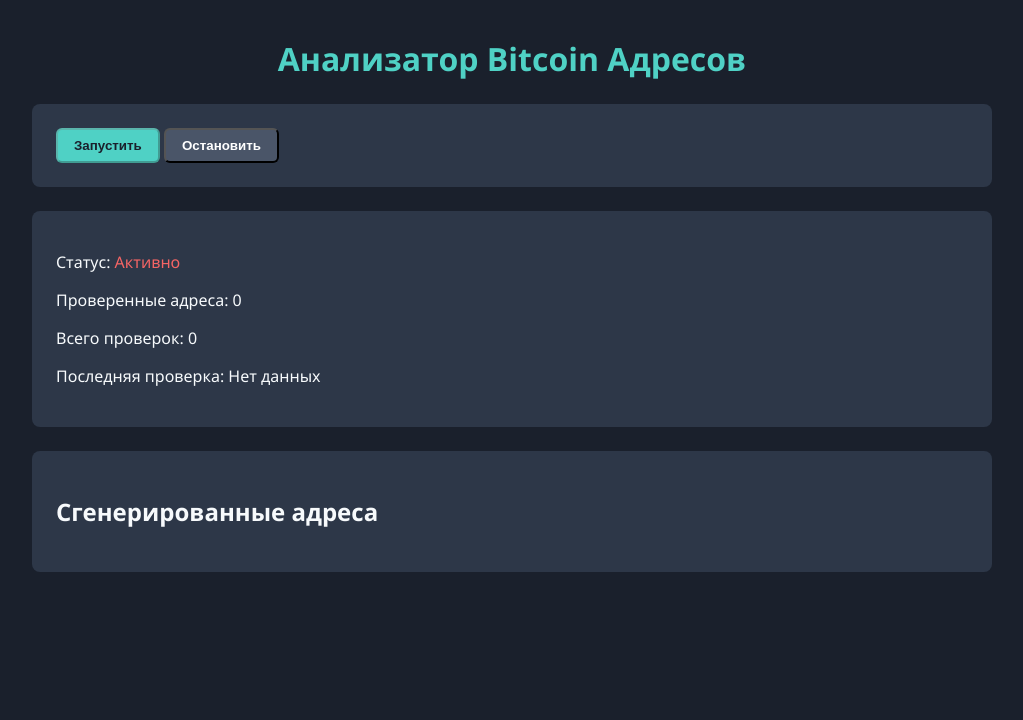
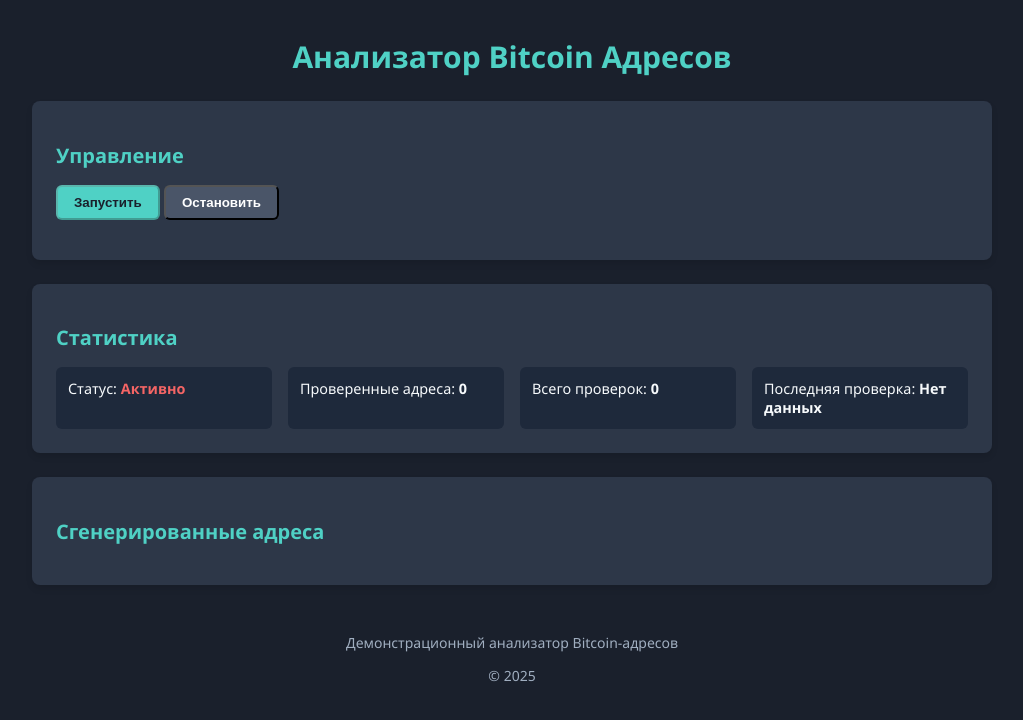
Before and after one commit to bigbrais/bitcoin-analyzer, a plain HTML site: page static/index.html in a window 1280 px wide. Both pictures are taken after a click on the button "Запустить". Shown: the whole page, without its empty margins (128-1151 px from the left). Drawn offline with Linux system fonts and the light colour scheme; no server answers.

Commit message:
Update index.html

```diff
--- a/static/index.html
+++ b/static/index.html
@@ -2,61 +2,133 @@
 <html lang="ru">
 <head>
   <meta charset="UTF-8" />
-  <title>Bitcoin Анализатор</title>
+  <meta name="viewport" content="width=device-width, initial-scale=1.0"/>
+  <title>Анализатор Bitcoin Адресов</title>
   <style>
+    :root {
+      --primary: #4FD1C5;
+      --secondary: #4A5568;
+      --bg: #1a202c;
+      --text: #f7fafc;
+      --card-bg: #2d3748;
+      --address-bg: #4A5568;
+    }
+
     body {
       margin: 0;
-      font-family: 'Segoe UI', sans-serif;
-      background-color: #1a202c;
-      color: #f7fafc;
+      font-family: 'Segoe UI', Tahoma, Geneva, Verdana, sans-serif;
+      background-color: var(--bg);
+      color: var(--text);
     }
+
     .container {
       max-width: 960px;
       margin: auto;
       padding: 1rem;
     }
+
     h1 {
+      font-size: 1.875rem;
+      font-weight: 700;
       text-align: center;
       margin-bottom: 1.5rem;
-      color: #4FD1C5;
+      color: var(--primary);
     }
+
     .card {
-      background-color: #2d3748;
+      background-color: var(--card-bg);
       border-radius: 0.5rem;
+      box-shadow: 0 4px 6px rgba(0, 0, 0, 0.1);
       padding: 1.5rem;
       margin-bottom: 1.5rem;
+      animation: fadeIn 0.5s ease-out forwards;
     }
+
+    .card-title {
+      font-size: 1.25rem;
+      font-weight: 600;
+      margin-bottom: 1rem;
+      display: flex;
+      align-items: center;
+      color: var(--primary);
+    }
+
     .btn {
       display: inline-block;
-      background-color: #4FD1C5;
+      background-color: var(--primary);
       color: #1a202c;
       padding: 0.5rem 1rem;
       border-radius: 0.375rem;
+      text-align: center;
       font-weight: 600;
+      transition: background-color 0.3s ease;
+      margin-bottom: 1rem;
       cursor: pointer;
     }
+
+    .btn:hover {
+      background-color: #38b2ac;
+    }
+
     .secondary-btn {
-      background-color: #4A5568;
+      background-color: var(--secondary);
       color: white;
     }
-    .grid {
+
+    .secondary-btn:hover {
+      background-color: #2D3748;
+    }
+
+    .stats {
       display: grid;
-      gap: 1.5rem;
+      grid-template-columns: repeat(auto-fit, minmax(180px, 1fr));
+      gap: 1rem;
       margin-top: 1rem;
     }
+
+    .stat-item {
+      background-color: #1e293b;
+      padding: 0.75rem;
+      border-radius: 0.375rem;
+      font-size: 0.9rem;
+    }
+
+    .addresses-grid {
+      display: grid;
+      grid-template-columns: repeat(auto-fit, minmax(180px, 1fr));
+      gap: 1rem;
+      margin-top: 1rem;
+    }
+
     .address-card {
-      background-color: #4A5568;
-      padding: 1rem;
+      background-color: var(--address-bg);
+      padding: 0.75rem;
       border-radius: 0.375rem;
+      font-size: 0.85rem;
+      word-break: break-all;
+      transition: background-color 0.3s ease;
     }
+
+    .address-card:hover {
+      background-color: #2D3748;
+    }
+
     .address {
       font-family: monospace;
-      word-break: break-all;
-      margin-bottom: 0.5rem;
+      margin-bottom: 0.3rem;
+      font-size: 0.9rem;
     }
-    #mnemonicText {
-      opacity: 0.8;
-      font-style: italic;
+
+    .footer {
+      text-align: center;
+      margin-top: 3rem;
+      font-size: 0.875rem;
+      color: #a0aec0;
+    }
+
+    @keyframes fadeIn {
+      from { opacity: 0; transform: translateY(10px); }
+      to { opacity: 1; transform: translateY(0); }
     }
   </style>
 </head>
@@ -65,21 +137,38 @@
     <h1>Анализатор Bitcoin Адресов</h1>
 
     <div class="card">
+      <h2 class="card-title">Управление</h2>
       <button id="startBtn" class="btn">Запустить</button>
       <button id="stopBtn" class="btn secondary-btn" disabled>Остановить</button>
     </div>
 
     <div class="card">
-      <p>Статус: <span id="status">Не запущено</span></p>
-      <p>Проверенные адреса: <span id="addressesChecked">0</span></p>
-      <p>Всего проверок: <span id="totalChecks">0</span></p>
-      <p>Последняя проверка: <span id="lastCheck">Нет данных</span></p>
+      <h2 class="card-title">Статистика</h2>
+      <div class="stats">
+        <div class="stat-item">
+          Статус: <strong id="status">Не запущено</strong>
+        </div>
+        <div class="stat-item">
+          Проверенные адреса: <strong id="addressesChecked">0</strong>
+        </div>
+        <div class="stat-item">
+          Всего проверок: <strong id="totalChecks">0</strong>
+        </div>
+        <div class="stat-item">
+          Последняя проверка: <strong id="lastCheck">Нет данных</strong>
+        </div>
+      </div>
     </div>
 
     <div class="card">
-      <h2>Сгенерированные адреса</h2>
-      <div id="addressList"></div>
+      <h2 class="card-title">Сгенерированные адреса</h2>
+      <div class="addresses-grid" id="addressList"></div>
     </div>
+
+    <footer class="footer">
+      <p>Демонстрационный анализатор Bitcoin-адресов</p>
+      <p>&copy; <script>document.write(new Date().getFullYear())</script></p>
+    </footer>
   </div>
 
   <script>
@@ -90,9 +179,23 @@
     const totalChecksEl = document.getElementById('totalChecks');
     const lastCheckEl = document.getElementById('lastCheck');
     const addressListEl = document.getElementById('addressList');
-    const mnemonicTextEl = document.getElementById('mnemonicText');
 
     let simulationRunning = false;
+    let checkedCount = 0;
+    let totalChecks = 0;
+    let lastRunTime = null;
+
+    function createAddressCard(addr, priv, balance) {
+      const div = document.createElement('div');
+      div.className = 'address-card';
+      div.innerHTML = `
+        <div><strong>Addr:</strong> ${addr}</div>
+        <span style="color: ${balance > 0 ? '#F56565' : '#A0AEC0'};">
+          Баланс: ${balance} BTC
+        </span>
+      `;
+      return div;
+    }
 
     async function fetchData() {
       if (!simulationRunning) return;
@@ -101,26 +204,27 @@
         const response = await fetch('/api/check');
         const data = await response.json();
 
-        mnemonicTextEl.textContent = data.mnemonic;
         addressListEl.innerHTML = '';
 
-        data.addresses.forEach(addr => {
-          const div = document.createElement('div');
-          div.className = 'address-card';
-          div.innerHTML = `
-            <p class="address">${addr.address}</p>
-            <small>Приватный ключ: <span style="opacity: 0.7;">${addr.private_key}</span></small><br/>
-            <span style="color: ${addr.balance > 0 ? '#F56565' : '#48BB78'};">Баланс: ${addr.balance} BTC</span>
-          `;
-          addressListEl.appendChild(div);
+        // Показываем последние 12 адресов
+        const allAddresses = data.addresses.slice(-12);
+
+        allAddresses.forEach(addr => {
+          const card = createAddressCard(addr.address, addr.private_key, addr.balance);
+          addressListEl.appendChild(card);
         });
 
-        addressesCheckedEl.textContent = parseInt(addressesCheckedEl.textContent) + 1;
-        totalChecksEl.textContent = parseInt(totalChecksEl.textContent) + data.addresses.length;
-        lastCheckEl.textContent = new Date().toLocaleTimeString();
+        checkedCount++;
+        totalChecks += allAddresses.length;
+        addressesCheckedEl.textContent = checkedCount;
+        totalChecksEl.textContent = totalChecks;
+
+        const now = new Date();
+        lastCheckEl.textContent = now.toLocaleTimeString();
+        lastRunTime = now;
 
       } catch (err) {
-        console.error("Ошибка загрузки", err);
+        console.error("Ошибка загрузки данных", err);
       }
 
       setTimeout(fetchData, 5000);
```
